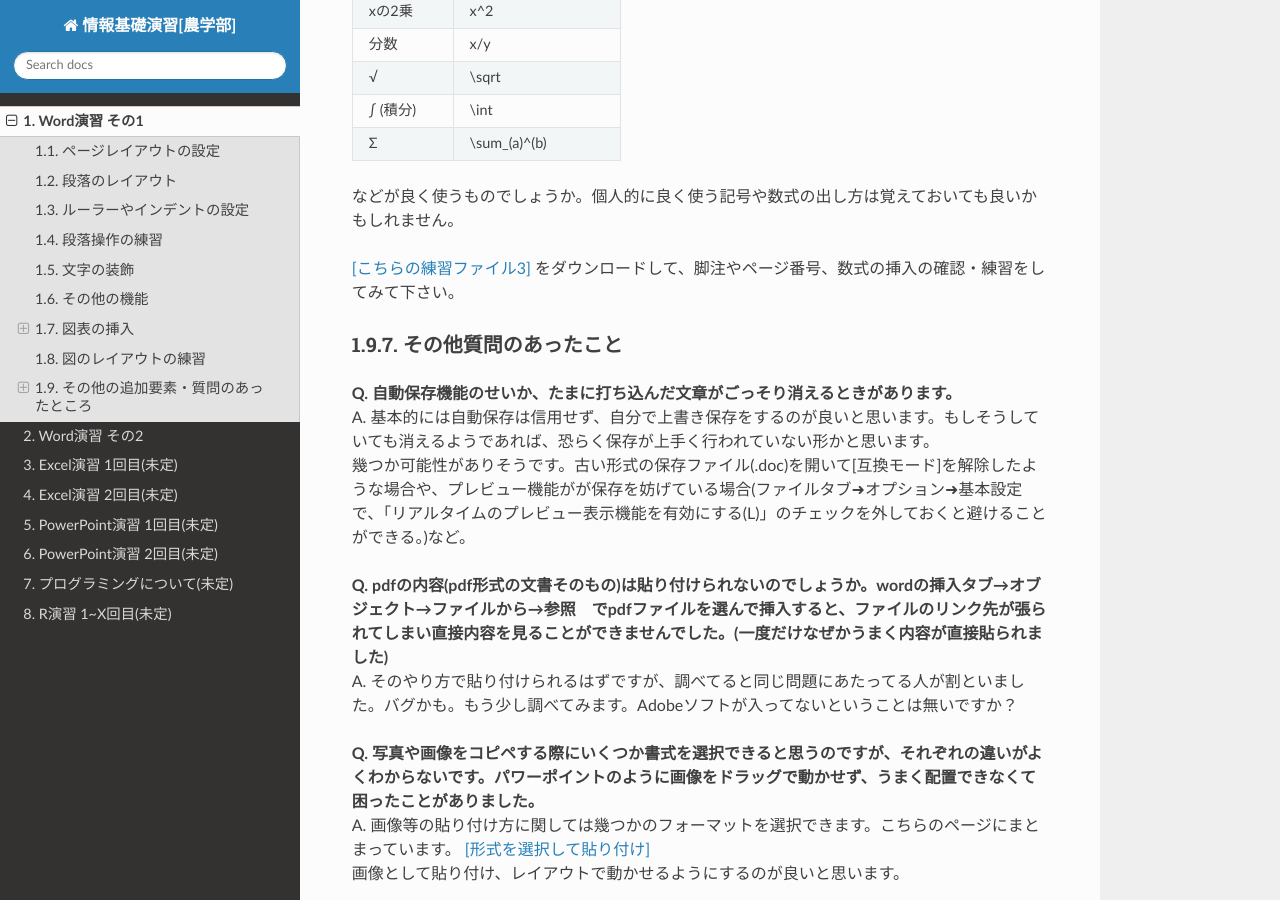
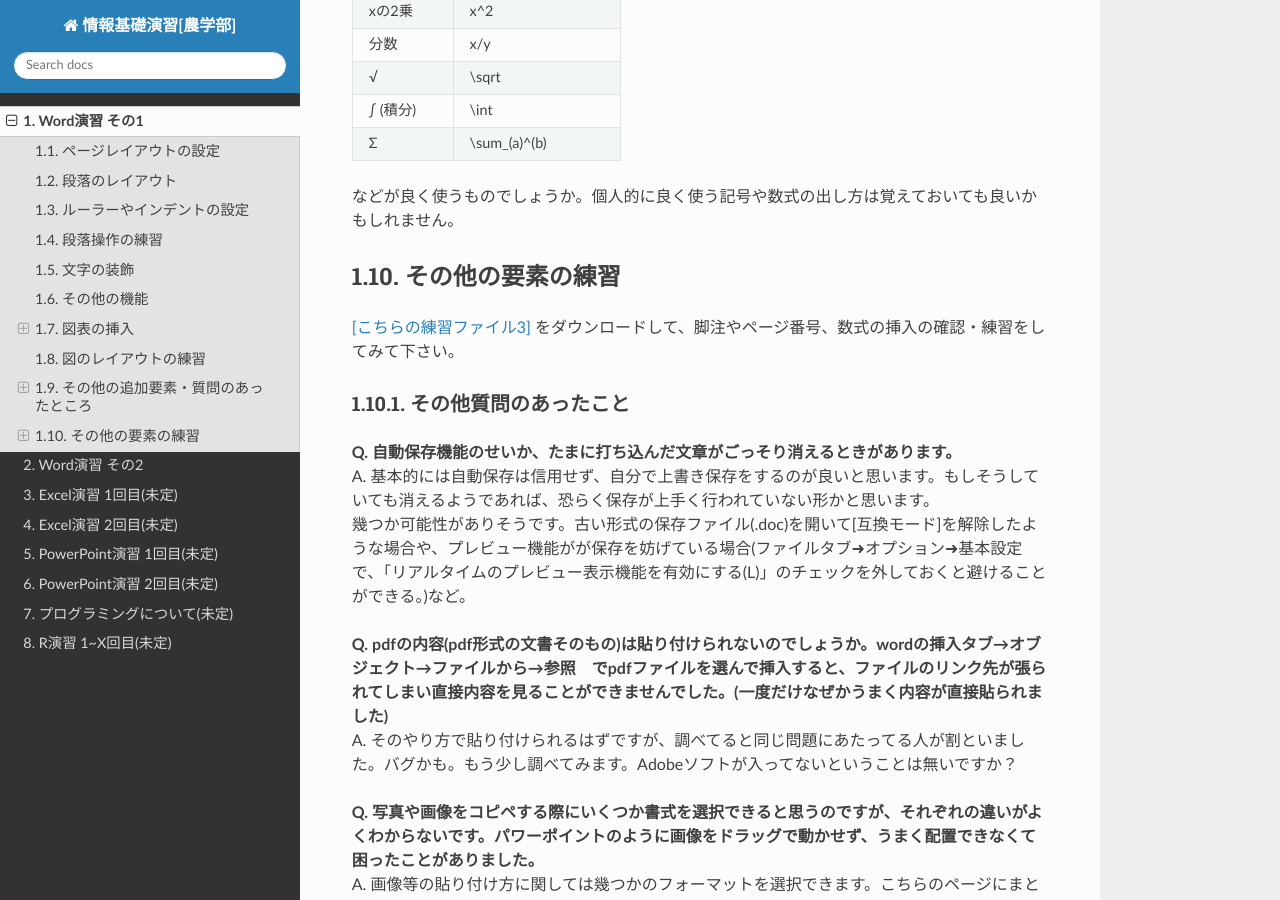
Before and after one commit to slt666666/informatics_agri_1st, a Sphinx documentation site: the page built from source/word_1.rst, in a window 1280 px wide and 900 px high, scrolled down 16607 px. Built offline with Sphinx 7.4.7 and the Read the Docs theme 2.0.0, drawn with Linux system fonts in a browser that asks for light colours.

Commit message:
Update word_1.rst

```diff
--- a/source/word_1.rst
+++ b/source/word_1.rst
@@ -262,6 +262,8 @@ xの2乗                        x^2
 
 などが良く使うものでしょうか。個人的に良く使う記号や数式の出し方は覚えておいても良いかもしれません。
 
+その他の要素の練習
+^^^^^^^^^^^^^^^^^^^^^^^^^^^^
 `[こちらの練習ファイル3] <_static/documents/practice3.docx>`_ をダウンロードして、脚注やページ番号、数式の挿入の確認・練習をしてみて下さい。
 
 その他質問のあったこと
```
